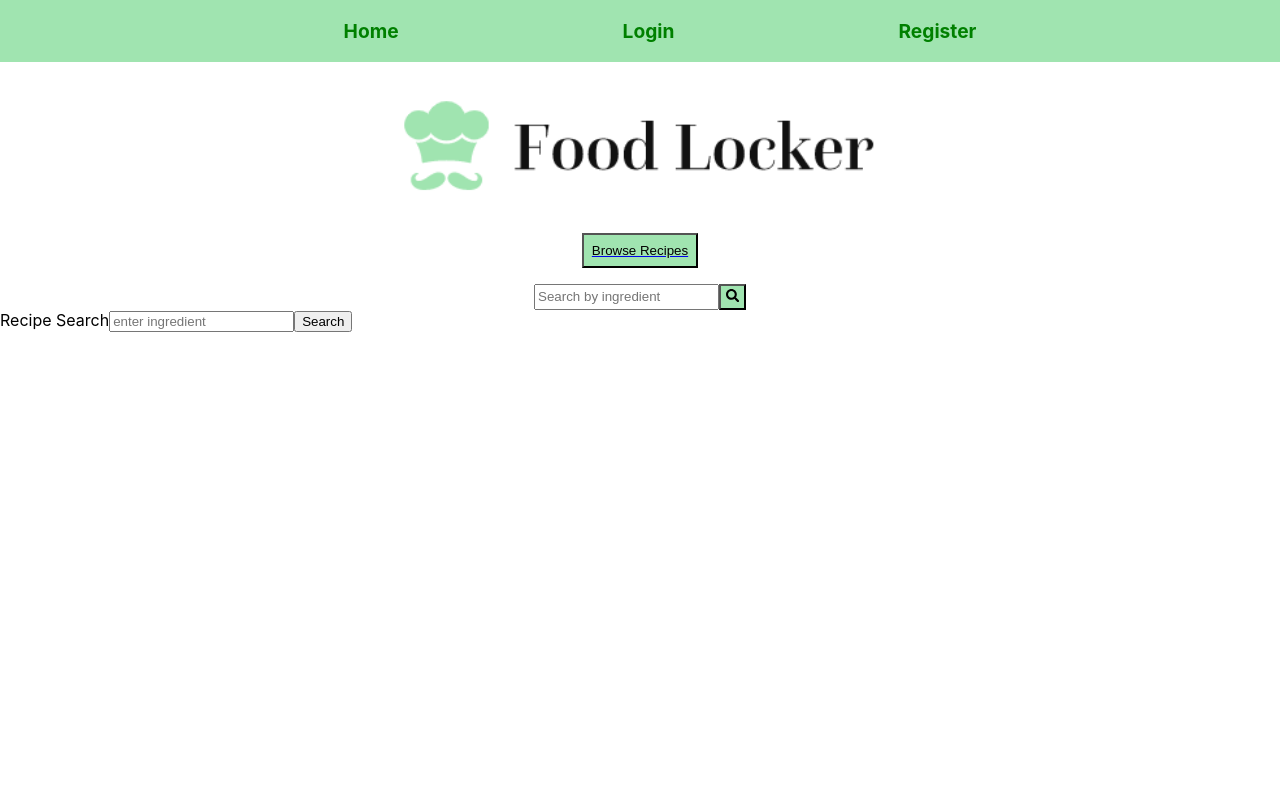
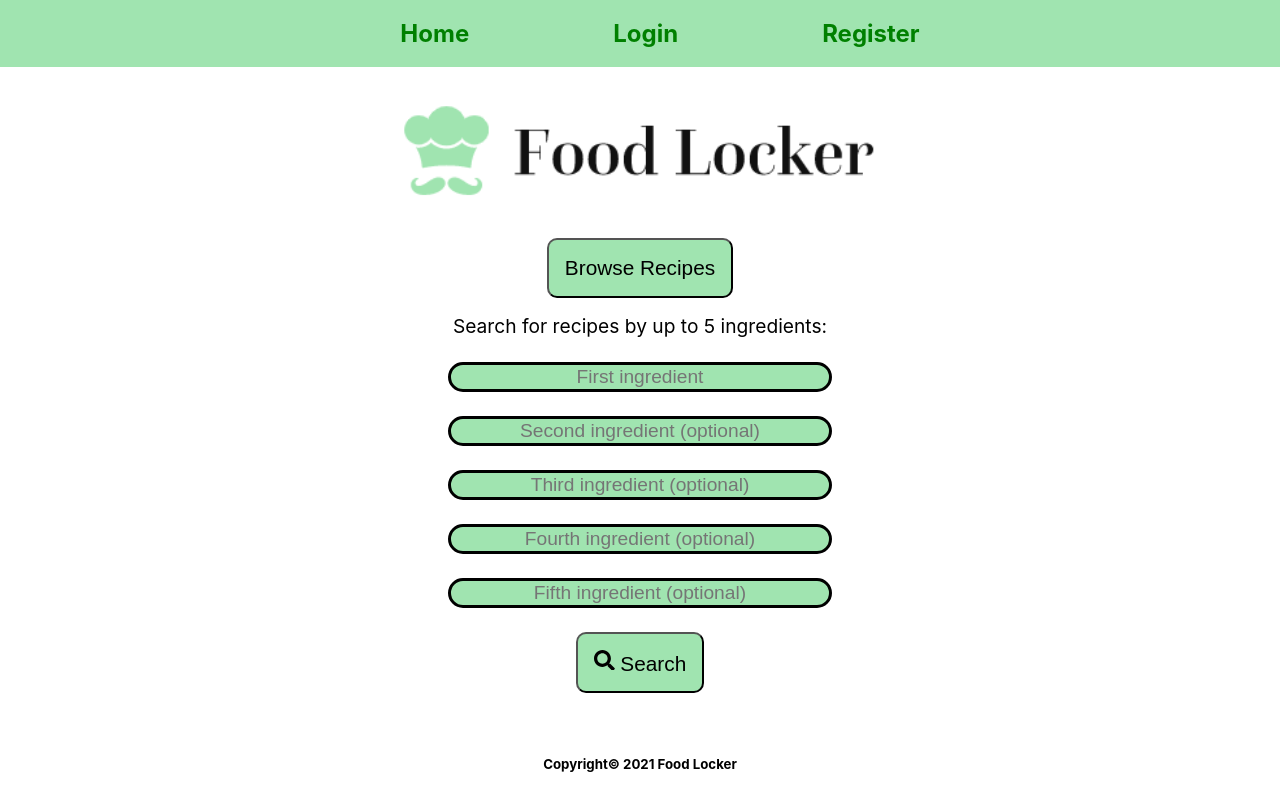
Before and after one commit to k-sheikh/foodlocker, a React (Create React App) app: page /search in a window 1280 px wide. Built offline with nearby package versions, Linux system fonts and the light colour scheme.

Commit message:
more updates

```diff
--- a/src/App.js
+++ b/src/App.js
@@ -2,7 +2,7 @@ import { BrowserRouter as Router, Route } from 'react-router-dom'
 import Header from './components/Header'
 import Home from './components/Home'
 import Search from './components/Search'
-import Recipe from './components/Recipe'
+import Footer from './components/Footer'
 
 const App = () => {
 
@@ -12,8 +12,8 @@ const App = () => {
       <Header />
         <Route path='/' exact component={Home} />
         <Route path='/search' exact component={Search} />
-        <Route path='/recipe' exact component={Recipe} />
       </div>
+      <Footer/>
     </Router>
   );
 }
--- /dev/null
+++ b/src/components/Footer.js
@@ -0,0 +1,11 @@
+const Footer = () => {
+
+    return ( <
+        footer className = 'Footer' >
+        <
+        h5 > Copyright© 2021 Food Locker < /h5>  <
+        /footer>
+    )
+}
+
+export default Footer
--- a/src/components/RecipeCategory.js
+++ b/src/components/RecipeCategory.js
@@ -16,7 +16,7 @@ const RecipeCategory = ({ recipes, title }) => {
                 method: "GET",
                 headers: {
                     Accept: "application/json",
-                    Authorization: '563492ad6f917000010000018668d3f31cdb4ed28fb1450a0946d3e1'
+                    Authorization: '563492ad6f9170000100000112c00782d84d44bbafd7828b5154b405'
                 }
             }
             );
--- a/src/components/RecipeItem.js
+++ b/src/components/RecipeItem.js
@@ -1,6 +1,6 @@
 import PropTypes from 'prop-types'
 import { FaChild, FaStar } from "react-icons/fa"
-import { useState, useEffect } from 'react'
+import { useState } from 'react'
 import Recipe from './Recipe'
 
 const RecipeItem = ( {recipe, image} ) => {
@@ -15,7 +15,7 @@ const RecipeItem = ( {recipe, image} ) => {
             <img src={image} alt='img'/>
             <h3 onClick={onClick} className='RecipeTitle'>{recipe.name}</h3>
             <p>Rating: {recipe.rating} <FaStar style={{color: 'gold'}}/></p>
-            <p>Rated by {recipe.n_ratings} <FaChild style={{color: 'green'}}/></p>
+            <p>Rated by: {recipe.n_ratings} <FaChild style={{color: 'green'}}/></p>
             {showRecipe && <Recipe recipe={recipe} /> }
         </div>
     )
--- a/src/components/Search.js
+++ b/src/components/Search.js
@@ -17,13 +17,10 @@ const Search = () => {
     // BELOW I HAVE DELETED onClick={onClick}
     return (
         <div>
-            <Link to='/' >
+            <Link to='/' style={{textDecoration: 'none'}} >
                 <Button text="Browse Recipes" />
             </Link>
-            <div className='SearchBar'>
-                <input type="text" placeholder='Search by ingredient'/>
-                <button type="submit" style={{backgroundColor: '#a0e4b0', padding: '0.2rem 0.3rem'}}><FaSearch/></button>
-            </div>
+
             <SearchRecipes />
         </div>
     )
--- a/src/components/SearchRecipes.js
+++ b/src/components/SearchRecipes.js
@@ -1,51 +1,103 @@
-import React, {useState} from 'react';
+import { useState, useEffect } from 'react';
 import SearchRecipesItem from './SearchRecipesItem';
+import { FaSearch } from "react-icons/fa"
 
 const SearchRecipes = () => {
 
-    const [query, setQuery] = useState('');
+    const [query1, setQuery1] = useState('');
+    const [query2, setQuery2] = useState('');
+    const [query3, setQuery3] = useState('');
+    const [query4, setQuery4] = useState('');
+    const [query5, setQuery5] = useState('');
     const [searchedRecipes, setSearchedRecipes] = useState([]);
+    const [error, setError] = useState(false)
+    const [isLoaded, setIsLoaded] = useState(true)
 
-    const searchRecipes = async (e) => {
+    // const url = `http://127.0.0.1:8000/search?ingredients=${query1.toLowerCase()}&ingredients=${query2.toLowerCase()}&ingredients=${query3.toLowerCase()}&ingredients=${query4.toLowerCase()}&ingredients=${query5.toLowerCase()}`
+
+
+    const searchRecipes = (e) => {
         e.preventDefault();
         // console.log("this works");
 
         // const query = "pineapple";
 
-        const url = `http://127.0.0.1:8000/search?ingredients=${query}`;
+        const url = `http://127.0.0.1:8000/search?ingredients=${query1.toLowerCase()}&ingredients=${query2.toLowerCase()}&ingredients=${query3.toLowerCase()}&ingredients=${query4.toLowerCase()}&ingredients=${query5.toLowerCase()}`;
+        fetch(url)
+                .then(res => res.json())
+                .then(
+                    (result) => {
+                        setIsLoaded(true)
+                        const fiveStarSearch = result.filter((recipe) => (recipe.rating === 5));
+                        const topRatedSearch = [];
+                        for (let i = 0; i < 2; i++) {
+                            const randomRecipe = fiveStarSearch[Math.floor(Math.random() * fiveStarSearch.length)];
+                            topRatedSearch.push(randomRecipe);
+                        }
+                        setSearchedRecipes(topRatedSearch)
+                    },
+                    (error) => {
+                        setIsLoaded(true)
+                        setError(error)
+                    })}
 
-        try {
-            const response = await fetch(url);
-            const data = await response.json();
+        if (error) {
+            console.log('error!!!')
+            return (<div>Error: {error.message}</div>)
+        } else if (!isLoaded) {
+            return (<div><p>Loading..</p></div>)
+        } else {
+            console.log('test')
+            return (
+                <div>
+                    <form onSubmit = { searchRecipes } >
+                    <div className="SearchBar">
+                    <label htmlFor = "query" > Search for recipes by up to 5 ingredients: </label><br/><br/>
 
-            const fiveStarSearch = data.filter((recipe) => (recipe.rating === 5));
-            const topRatedSearch = [];
-            for (let i=0; i<2; i++) {
-            const randomRecipe = fiveStarSearch[Math.floor(Math.random() * fiveStarSearch.length)];
-            topRatedSearch.push(randomRecipe);
-            }
-            setSearchedRecipes(topRatedSearch);
+                    <input className = "Input" name = "query" placeholder = "First ingredient" value = { query1 } onChange = { (e) => setQuery1(e.target.value) }/><br/>
+                    <input className = "Input" name = "query" placeholder = "Second ingredient (optional)" value = { query2 } onChange = { (e) => setQuery2(e.target.value) }/><br/>
+                    <input className = "Input" name = "query" placeholder = "Third ingredient (optional)" value = { query3 } onChange = { (e) => setQuery3(e.target.value) }/><br/>
+                    <input className = "Input" name = "query" placeholder = "Fourth ingredient (optional)" value = { query4 } onChange = { (e) => setQuery4(e.target.value) }/><br/>
+                    <input className = "Input" name = "query" placeholder = "Fifth ingredient (optional)" value = { query5 } onChange = {(e) => setQuery5(e.target.value) }/><br/>
+                    <button type = "submit" className="Btn"> <FaSearch/>    Search </button>
+                    </div>
+                    </form>
+                    <div> {
+                        searchedRecipes.map(recipe => (
+                            <SearchRecipesItem key = { recipe.id } recipe = { recipe }/>
+                        ))
+                    }
+                    </div>
+                </div>
+            )}
 
-        }catch(err) {
-            console.error(err);
-        }
+    // const searchRecipes = async(e) => {
+    //     e.preventDefault();
+    //     // console.log("this works");
 
-    }
+    //     // const query = "pineapple";
 
-    return (
-        <>
-            <form onSubmit={searchRecipes}>
-                <label htmlFor="query">Recipe Search</label>
-                <input name = "query" placeholder="enter ingredient" value={query} onChange={(e) => setQuery(e.target.value)} />
-                <button type="submit">Search</button>
-            </form>
-            <div>
-                {searchedRecipes.map(recipe => (
-                    <SearchRecipesItem key={recipe.id} recipe={recipe} />
-                ))}
-            </div>
-        </>
-    )
+    //     const url = `http://127.0.0.1:8000/search?ingredients=${query1.toLowerCase()}&ingredients=${query2.toLowerCase()}&ingredients=${query3.toLowerCase()}&ingredients=${query4.toLowerCase()}&ingredients=${query5.toLowerCase()}`;
+
+    //     try {
+    //         const response = await fetch(url);
+    //         const data = await response.json();
+
+    //         const fiveStarSearch = data.filter((recipe) => (recipe.rating === 5));
+    //         const topRatedSearch = [];
+    //         for (let i = 0; i < 2; i++) {
+    //             const randomRecipe = fiveStarSearch[Math.floor(Math.random() * fiveStarSearch.length)];
+    //             topRatedSearch.push(randomRecipe);
+    //         }
+    //         setSearchedRecipes(topRatedSearch);
+
+    //     } catch (err) {
+    //         console.error(err);
+
+        // }
+
+
+
 }
 
 export default SearchRecipes;
--- a/src/index.css
+++ b/src/index.css
@@ -6,7 +6,8 @@ body {
 }
 
 .Navbar {
-    display: flex-end;
+    display: flex;
+    justify-content: space-around;
     background-color: #a0e4b0;
     padding: 0.2rem;
 }
@@ -20,14 +21,14 @@ body {
 
 .Navbar li a {
     font-weight: bold;
-    font-size: 1.2rem;
-    padding: 1.2rem 5rem 1.2rem 5rem;
+    font-size: 1.5rem;
+    padding: 1.2rem 2.5rem 1.2rem 2.5rem;
     color: green;
     transition: background 0.5s ease-out, color 0.5s ease-out;
 }
 
 .Navbar li :hover {
-    color: #a0e4b0;
+    color: white;
     background: #008000;
 }
 
@@ -43,11 +44,21 @@ body {
 }
 
 .Btn {
+    cursor: pointer;
+    font-size: 1.3rem;
     display: block;
+    border-radius: 10px;
     margin-left: auto;
     margin-right: auto;
-    padding: 0.5rem;
+    padding: 1rem;
     background-color: #a0e4b0;
+    text-decoration: none;
+}
+
+.Btn:hover {
+    color: white;
+    background: green;
+    transition: background 0.5s ease-out, color 0.5s ease-out;
 }
 
 .Header {
@@ -62,21 +73,40 @@ body {
 .RecipeCategory h2 {
     font-size: 2rem;
     background-color: #a0e4b0;
-    padding: 0.5rem 1rem;
+    padding: 0.5rem 1rem 0.8rem 2rem;
 }
 
 .RecipeItem {
     width: 25%;
     padding: 10px;
     text-align: center;
-    border-color: #a0e4b0;
-    border-style: double;
+    background-color: #a0e4b0;
+    border-color: green;
+    border-width: 0.2rem;
+    border-style: solid;
+    border-radius: 20px;
 }
 
 .SearchBar {
+    font-size: 1.2rem;
+    display: block;
+    margin-left: auto;
+    margin-right: auto;
+    text-align: center;
+    padding: 1rem;
+}
+
+.Input {
+    font-size: 1.2rem;
+    text-align: center;
     display: flex;
-    justify-content: center;
-    padding-top: 1rem;
+    width: 50px;
+    margin: auto;
+    background: #a0e4b0;
+    border-color: black;
+    border-width: 0.2rem;
+    border-style: solid;
+    border-radius: 1rem;
 }
 
 .RecipeTitle {
@@ -84,5 +114,15 @@ body {
 }
 
 .RecipeTitle:hover {
-    color: #a0e4b0;
+    transform: scale(1.2);
+    transition: background 0.5s ease-out, color 0.5s ease-out;
 }
+
+.Input {
+    width: 30%;
+}
+
+.Footer {
+    text-align: center;
+    padding-top: 1.5rem;
+}
```
Also changed, not shown: src/components/Home.js (+14 -14 lines).
